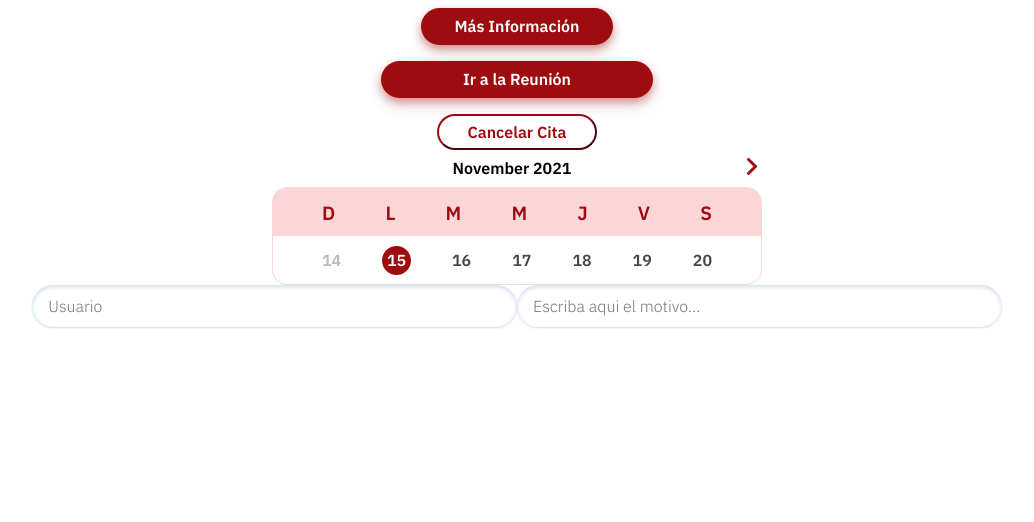
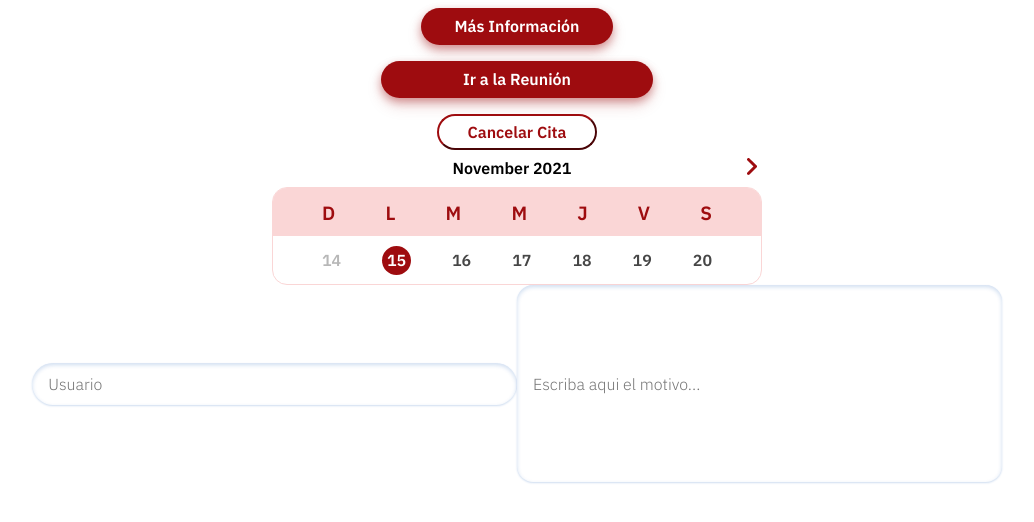
Before and after one commit to wildchamo/SerenaUAO, a React (Create React App) app in the folder finalweb/: page / in a window 1280 px wide. Shown: the top 522 px of the page, without its empty margins (123-1157 px from the left). Built offline with nearby package versions, Linux system fonts and the light colour scheme.

Commit message:
fix: campo de texto

```diff
--- a/finalweb/src/componentes/Campo/Campo.css
+++ b/finalweb/src/componentes/Campo/Campo.css
@@ -13,8 +13,8 @@
 
 .campo-l{
     width: 28.3rem;
-    height: 2.6rem;
-    border-radius: 3rem;
+    height: 12.3rem;
+    border-radius: 1rem;
     font-family: "IBM Plex Sans";
     font-weight: 300;
     border: none;
```
